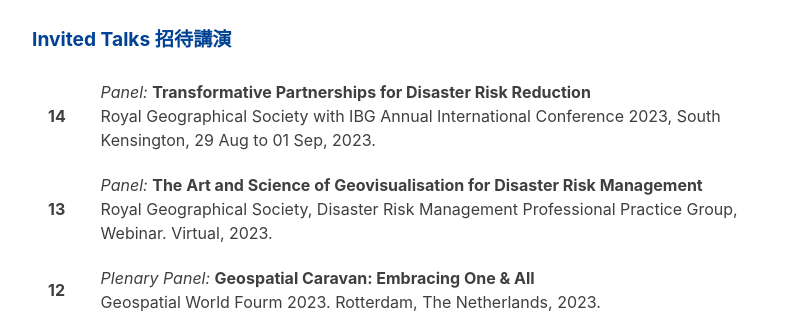
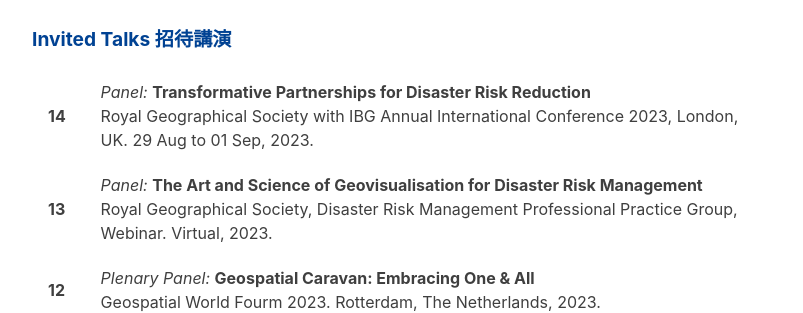
Before and after one commit to kel196/kel196.github.io, a Jekyll site: the page built from index.md, in a window 1280 px wide and 900 px high, scrolled down 6844 px. Shown: the part 154-467 px from the top of the window, without its empty margins (238-1041 px from the left). Built offline with Jekyll 4.4.1, drawn with Linux system fonts in a browser that asks for light colours; our own code applies the rules of GitHub Pages for plain Markdown files.

Commit message:
Update index.md

```diff
--- a/index.md
+++ b/index.md
@@ -174,7 +174,7 @@ Providing one-to-one personalised IT support at the client’s own home for olde
 
 |        |                                                              |
 | ---------- | ------------------------------------------------------------ |
-| **14**    | *Panel:* **Transformative Partnerships for Disaster Risk Reduction**<br />Royal Geographical Society with IBG Annual International Conference 2023, South Kensington, 29 Aug to 01 Sep, 2023. |
+| **14**    | *Panel:* **Transformative Partnerships for Disaster Risk Reduction**<br />Royal Geographical Society with IBG Annual International Conference 2023, London, UK. 29 Aug to 01 Sep, 2023. |
 | **13**    | *Panel:* **The Art and Science of Geovisualisation for Disaster Risk Management**<br />Royal Geographical Society, Disaster Risk Management Professional Practice Group, Webinar. Virtual, 2023. |
 | **12** | *Plenary Panel:* **Geospatial Caravan: Embracing One & All**<br />Geospatial World Fourm 2023. Rotterdam, The Netherlands, 2023. |
 | **11** | *Talk:* **From Microsoft Word to Contentful: What I Learned in My First 365 Days**<br />Fast Forward 2021, Contentful. Virtual, 2021. |
```
